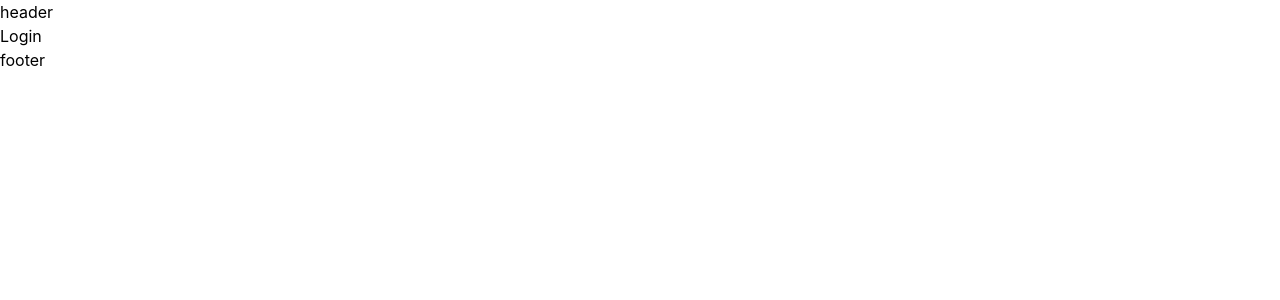
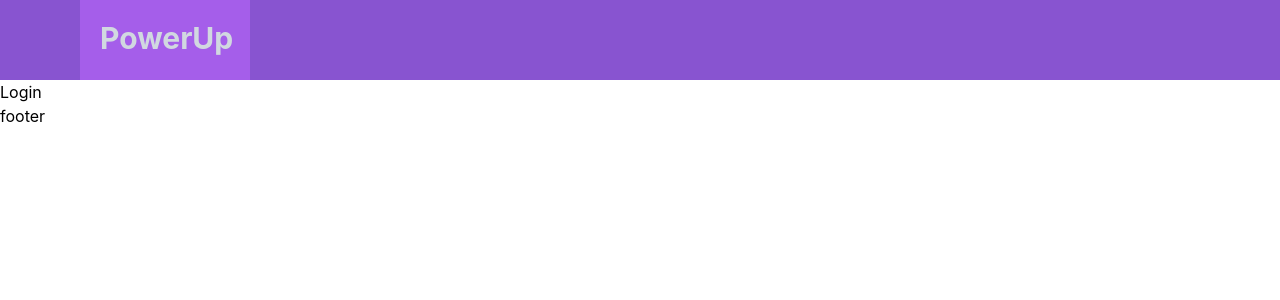
Before and after one commit to DavidRochaCode/PowerUp, a React (Create React App) app in the folder src/View/powerupfront/: page / in a window 1280 px wide. Shown: the top 300 px of the page. Built offline with nearby package versions, Linux system fonts and the light colour scheme.

Commit message:
add:header login pronto

```diff
--- a/src/View/powerupfront/src/App.js
+++ b/src/View/powerupfront/src/App.js
@@ -1,17 +1,10 @@
+import { Login } from "./Templates/Login/Login";
 
 
 function App() {
   return (
     <div>
-      <div>
-        <p>header</p>
-      </div>
-      <div>
-        <p>Login</p>
-      </div>
-      <div>
-        <p>footer</p>
-      </div>
+      <Login/>
     </div>
   );
 }
--- /dev/null
+++ b/src/View/powerupfront/src/Organism/Header/Header.js
@@ -0,0 +1,9 @@
+export function Header(){
+    return(
+        <div className="grid grid-cols-12 bg-[#8854d0] h-20">
+           <div className="col-span-4 bg-[#a55eea] mx-[80px] w-[170px]">
+                <p className="text-3xl font-bold text-[#d1d8e0] p-[20px]">PowerUp</p>
+           </div>
+        </div>
+    )
+}
--- /dev/null
+++ b/src/View/powerupfront/src/Templates/Login/Login.js
@@ -0,0 +1,15 @@
+import { Header } from "../../Organism/Header/Header";
+
+export function Login(){
+    return(
+        <div className="">
+            <Header/>
+            <div>
+                <p>Login</p>
+            </div>
+            <div>
+                <p>footer</p>
+            </div>
+        </div>
+    )
+}
```
